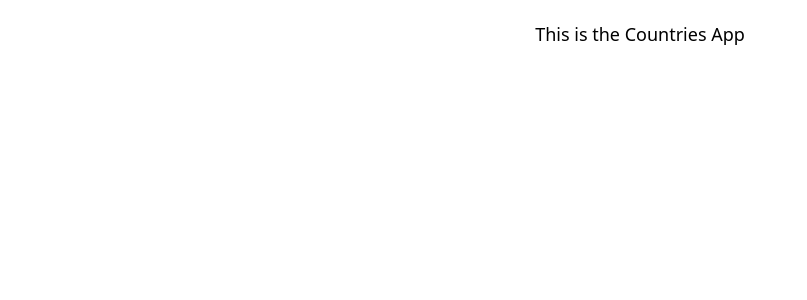
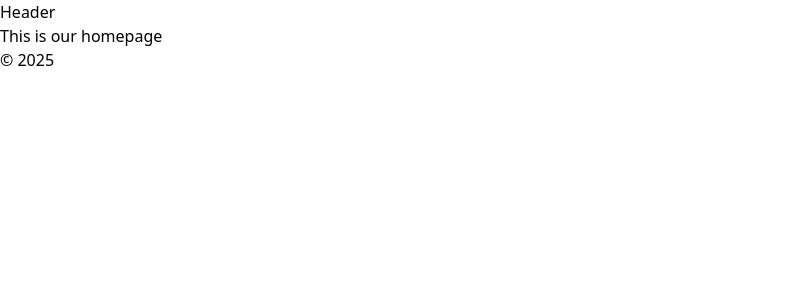
Before and after one commit to tashomyy/countries-app, a React (Vite) app: page / in a window 1280 px wide. Shown: the top 300 px of the page, without its empty margins (0-807 px from the left). Built offline with nearby package versions, Linux system fonts and the light colour scheme.

Commit message:
implemented react router and project hierarchy

```diff
--- a/package.json
+++ b/package.json
@@ -13,6 +13,7 @@
   "dependencies": {
     "@heroicons/react": "^2.2.0",
     "@tailwindcss/vite": "^4.0.12",
+    "@types/react-router-dom": "^5.3.3",
     "antd": "^5.24.3",
     "axios": "^1.8.2",
     "chart.js": "^4.4.8",
@@ -20,6 +21,7 @@
     "react-chartjs-2": "^5.3.0",
     "react-dom": "^19.0.0",
     "react-helmet": "^6.1.0",
+    "react-router-dom": "^7.3.0",
     "react-toastify": "^11.0.5",
     "react-window": "^1.8.11",
     "react-window-infinite-loader": "^1.0.10",
--- a/src/App.tsx
+++ b/src/App.tsx
@@ -1,11 +1,12 @@
 import { ToastContainer } from "react-toastify";
+import AppRoutes from "./Routes";
 
 function App() {
   return (
     <>
       {/* setting up the dev branch */}
       <ToastContainer />
-      <h2 className="text-lg m-5 text-center">This is the Countries App</h2>
+      <AppRoutes />
     </>
   );
 }
--- /dev/null
+++ b/src/Routes.tsx
@@ -0,0 +1,16 @@
+import React from "react";
+import { BrowserRouter as Router, Route, Routes } from "react-router-dom";
+import Home from "./views/Home";
+import Layout from "./components/UI/Layout";
+
+const AppRoutes: React.FC = () => (
+  <Router>
+    <Routes>
+      <Route path="/" element={<Layout />}>
+        <Route index element={<Home title="This is our homepage" />} />
+      </Route>
+    </Routes>
+  </Router>
+);
+
+export default AppRoutes;
--- /dev/null
+++ b/src/components/UI/Footer.tsx
@@ -0,0 +1,5 @@
+const Footer = () => {
+  return <div>&copy; 2025</div>;
+};
+
+export default Footer;
--- /dev/null
+++ b/src/components/UI/Header.tsx
@@ -0,0 +1,5 @@
+const Header = () => {
+  return <div>Header</div>;
+};
+
+export default Header;
--- /dev/null
+++ b/src/components/UI/Layout.tsx
@@ -0,0 +1,17 @@
+import { Outlet } from "react-router-dom";
+import Header from "./Header";
+import Footer from "./Footer";
+
+const Layout = () => {
+  return (
+    <div>
+      <Header />
+      <main>
+        <Outlet />
+      </main>
+      <Footer />
+    </div>
+  );
+};
+
+export default Layout;
--- /dev/null
+++ b/src/views/Home.tsx
@@ -0,0 +1,11 @@
+import { FC } from "react";
+
+interface HomeProps {
+  title: string;
+}
+
+const Home: FC<HomeProps> = ({ title }) => {
+  return <div>{title}</div>;
+};
+
+export default Home;
```
Also changed, not shown: 1 other file (tests, documents, lock files or other folders).
